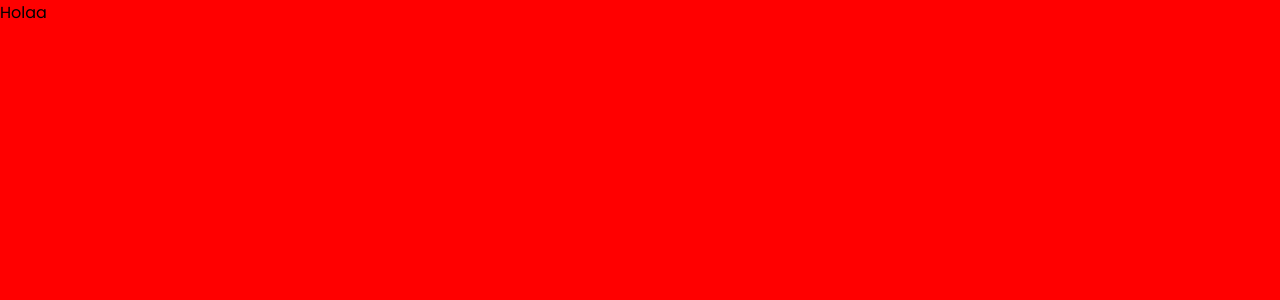
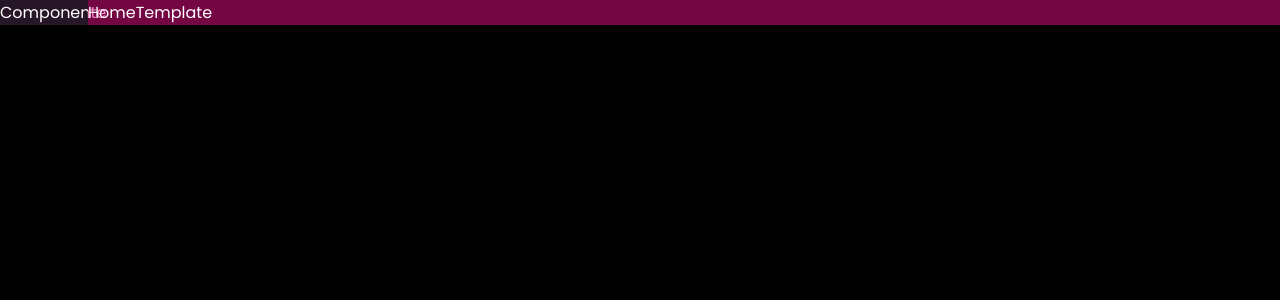
Before and after one commit to kuisval/PROYECTO-FULL-STACK-VENTA, a React (Vite) app in the folder post-react-curso/: page / in a window 1280 px wide. Shown: the top 300 px of the page. Built offline with nearby package versions, Linux system fonts and the light colour scheme.

Commit message:
feature: agregue varios componentes como el de home, su plantilla, se inicializaron los atomos, moleculas, organizaciones y plantillas y a su vez se empezaron a definir las rutas

```diff
--- a/post-react-curso/index.html
+++ b/post-react-curso/index.html
@@ -4,6 +4,9 @@
     <meta charset="UTF-8" />
     <link rel="icon" type="image/svg+xml" href="/para_practica.png" />
     <meta name="viewport" content="width=device-width, initial-scale=1.0" />
+    <style>
+    @import url('https://fonts.googleapis.com/css2?family=Poppins:wght@200;300;400;500;600;700;800;900&display=swap')
+    </style>
     <title>PRACTICA PARA TRABAJO</title>
   </head>
   <body>
--- a/post-react-curso/src/App.jsx
+++ b/post-react-curso/src/App.jsx
@@ -1,17 +1,53 @@
 import { useState } from 'react'
-import { GlobalStyle } from './index'
+import { GlobalStyle, MyRouters, Sidebar } from './index' //como es elemento se importa de esta forma
+import { Device } from './styles/breakpoints'
+import styled from 'styled-components'
+
 function App() {
 
 
   return (
     <>
+      <Container>
+        <GlobalStyle />
+        <section className='contentSideBar'><Sidebar /></section>
+        <section className='contentMenuambur'>menu ambur</section>
+        <section className='contentRouters'><MyRouters /></section>
+      </Container>
 
-      <div>
-        <GlobalStyle />
-        <span>Holaa</span>
-      </div>
     </>
   )
 }
+const Container = styled.main `
+  display: grid;
+  grid-template-columns: 1fr;
+  background-color: black;
+  .contentSideBar {
+    display: none;
+    background-color: rgba(78, 45, 78, 0.5);
+  }
+  .contentMenuambur {
+    position: absolute;
+    background-color: rgba(53, 219, 11, 0.5);
+  }
+  .contentRouters {
+    background-color: rgba(231, 13, 136, 0.5);
+    grid-column: 1;
+    width: 100%;
+  }
+  //toda la parte de arriba ya controla mobile, por eso no lo pondremos abajo
+  @media ${Device.tablet} {
+    grid-template-columns: 88px 1fr;
+    .contentSideBar {
+      display: initial;
+    }
+    .contentMenuambur {
+    display: none;
+    }
+    .contentRouters {
+      grid-column: 2;
+    }
 
+  }
+`;
 export default App
--- /dev/null
+++ b/post-react-curso/src/components/organismos/sidebar/Sidebar.jsx
@@ -0,0 +1,12 @@
+import styled from 'styled-components';
+
+export function Sidebar() {
+    return (
+    <Container>
+        <span>Componente</span>
+    </Container>
+    );
+}
+
+const Container = styled.div`
+`;
--- /dev/null
+++ b/post-react-curso/src/components/templates/HomeTemplate.jsx
@@ -0,0 +1,12 @@
+import styled from 'styled-components';
+
+export function HomeTemplate() {
+    return (
+        <Container>
+            <span>HomeTemplate</span>
+        </Container>
+    );
+}
+
+const Container = styled.div`
+`;
--- a/post-react-curso/src/index.js
+++ b/post-react-curso/src/index.js
@@ -1,3 +1,8 @@
 export * from './App';
 export * from './main';
+export * from './pages/Home';
+export * from './routers/routers';
+export * from './styles/breakpoints';
 export * from './styles/GlobalStyles';
+export * from './components/templates/HomeTemplate';
+export * from './components/organismos/sidebar/Sidebar';
--- /dev/null
+++ b/post-react-curso/src/pages/Home.jsx
@@ -0,0 +1,7 @@
+
+import { HomeTemplate } from "../index"
+export function Home() {
+    return (
+        <HomeTemplate />
+    );
+}
--- /dev/null
+++ b/post-react-curso/src/routers/routers.jsx
@@ -0,0 +1,12 @@
+import { Routes, Route, BrowserRouter } from 'react-router-dom';
+import { Home } from '../index';
+export function MyRouters () {
+    return (
+        <BrowserRouter>
+        <Routes>
+            <Route path='/' element={<Home />} />
+        </Routes>
+    </BrowserRouter>
+    )
+
+}
--- a/post-react-curso/src/styles/GlobalStyles.jsx
+++ b/post-react-curso/src/styles/GlobalStyles.jsx
@@ -1,13 +1,13 @@
 import {createGlobalStyle} from "styled-components"
 export const GlobalStyle = createGlobalStyle`
-    @import 'https://fonts.googleapis.com/css2?family=Poppins:wght@200;300;400;500;600;700;800;900&display=swap';
 
     body {
         margin: 0;
         padding: 0;
         box-sizing:border-box;
-        background-color:red;
+        background-color:black;
         font-family: "Poppins", sans-serif;
+        color: #fff;
     }
 
 `;
--- /dev/null
+++ b/post-react-curso/src/styles/breakpoints.jsx
@@ -0,0 +1,12 @@
+const sizes = {
+    mobile: "576px",
+    tablet: "768px",
+    laptop: "992px",
+    desktop: "1200px",
+};
+export const Device = {
+    mobile: `(min-width: ${sizes.mobile})`,
+    tablet:`(min-width: ${sizes.tablet})`,
+    laptop: `(min-width: ${sizes.laptop})`,
+    desktop:`(min-width: ${sizes.desktop})`,
+};
```
